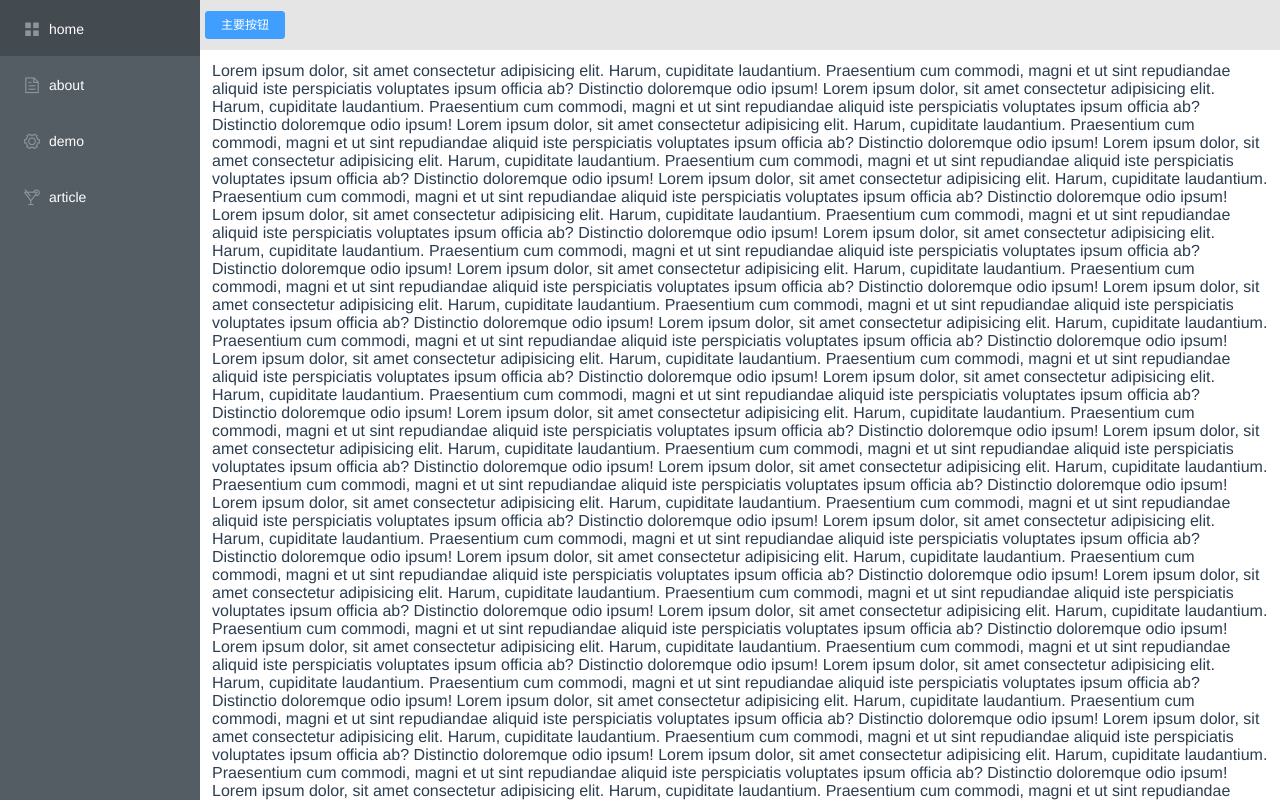
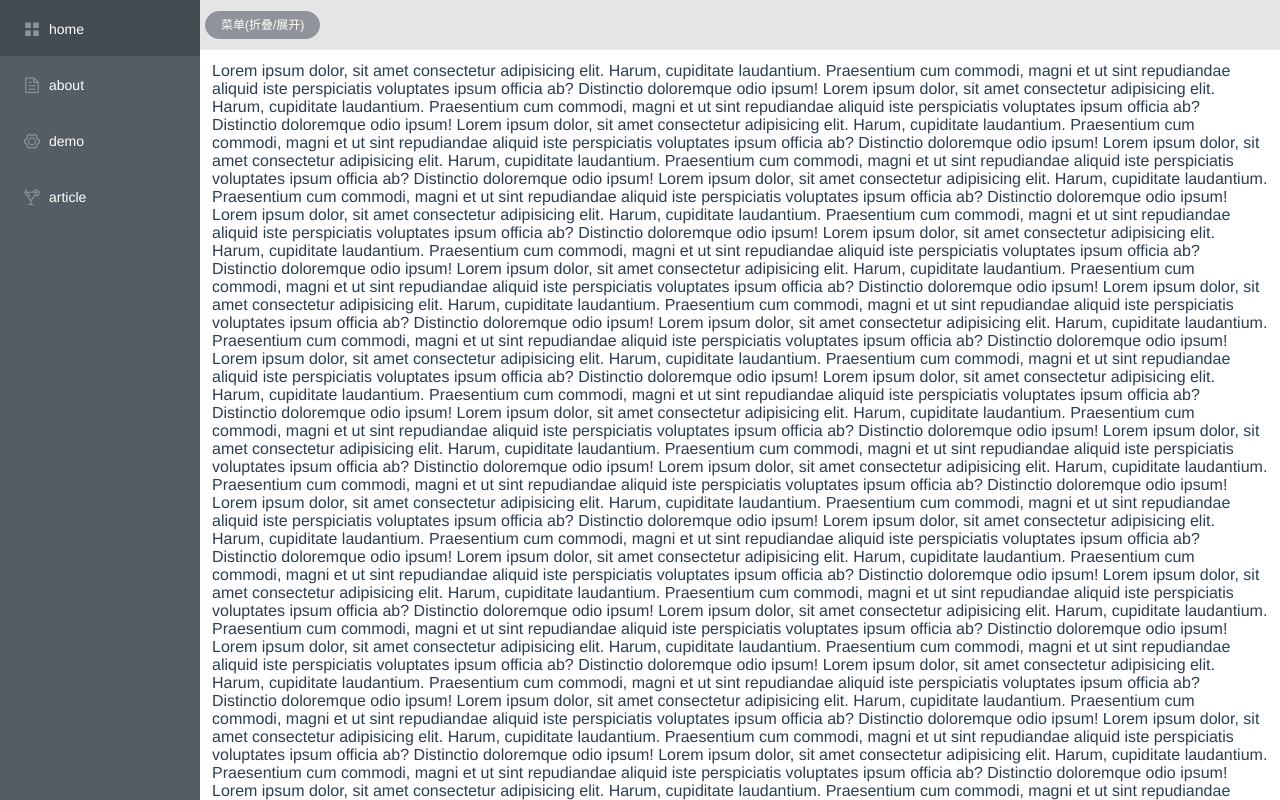
Before and after one commit to chenjiezi/blog-1, a Vue app in the folder blog-admin/: page /demo in a window 1280 px wide. Built offline with nearby package versions, Linux system fonts and the light colour scheme.

Commit message:
文字修改

```diff
--- a/blog-admin/src/layout/Navbar.vue
+++ b/blog-admin/src/layout/Navbar.vue
@@ -2,7 +2,7 @@
 <!-- Header -->
 <template>
   <div class='header'>
-    <el-button type="primary" size="mini" @click="toggleMenuFunc">主要按钮</el-button>
+    <el-button type="info" round size="mini" @click="toggleMenuFunc">菜单(折叠/展开)</el-button>
   </div>
 </template>
 
```
